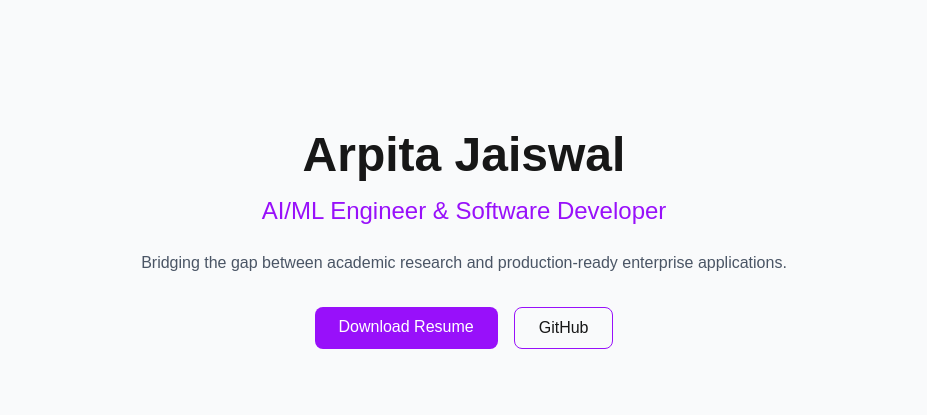
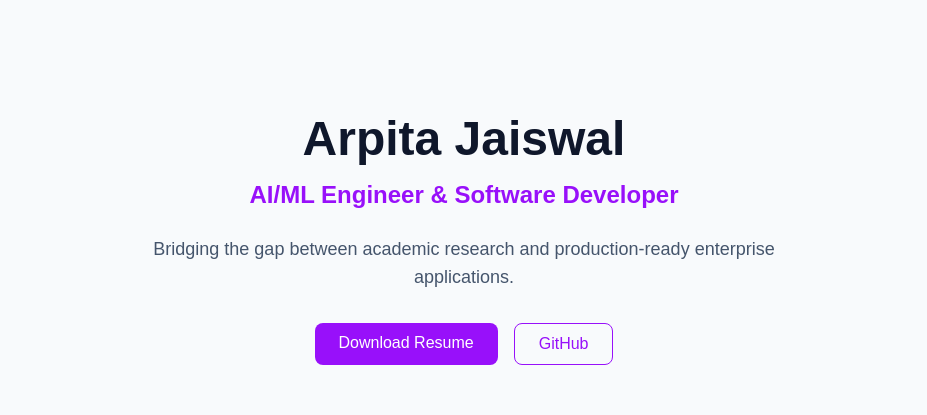
Before and after one commit to imarpitajaiswal/arpita-portfolio, a Next.js app: page / in a window 1280 px wide. Shown: the top 415 px of the page, without its empty margins (176-1103 px from the left). Built offline with nearby package versions, Linux system fonts and the light colour scheme.

Commit message:
fix: adjust color palette for better readability

```diff
--- a/app/components/Hero.tsx
+++ b/app/components/Hero.tsx
@@ -1,14 +1,18 @@
 export default function Hero() {
   return (
     <section className="flex flex-col items-center justify-center min-h-[60vh] text-center px-4">
-      <h1 className="text-5xl font-bold mb-4">Arpita Jaiswal</h1>
-      <h2 className="text-2xl text-purple-600 mb-6">AI/ML Engineer & Software Developer</h2>
-      <p className="max-w-2xl text-gray-600 mb-8">
+      {/* Use text-slate-900 for headings for better contrast */}
+      <h1 className="text-5xl font-bold mb-4 text-slate-900">Arpita Jaiswal</h1>
+      <h2 className="text-2xl text-purple-600 mb-6 font-semibold">AI/ML Engineer & Software Developer</h2>
+
+      {/* Use text-slate-600 for body text */}
+      <p className="max-w-2xl text-slate-600 mb-8 text-lg">
         Bridging the gap between academic research and production-ready enterprise applications.
       </p>
+
       <div className="flex gap-4">
         <a href="/resume.pdf" className="bg-purple-600 text-white px-6 py-2 rounded-lg hover:bg-purple-700 transition">Download Resume</a>
-        <a href="https://github.com/imarpitajaiswal" className="border border-purple-600 px-6 py-2 rounded-lg hover:bg-purple-50 transition">GitHub</a>
+        <a href="https://github.com/imarpitajaiswal" className="border border-purple-600 text-purple-600 px-6 py-2 rounded-lg hover:bg-purple-50 transition">GitHub</a>
       </div>
     </section>
   );
--- a/app/page.tsx
+++ b/app/page.tsx
@@ -1,22 +1,26 @@
 import Hero from "./components/Hero";
 import ProjectCard from "./components/ProjectCard";
+import Footer from "./components/Footer";
 import { projects } from "../data/projects";
 
 export default function Home() {
   return (
-    <main className="min-h-screen bg-gray-50 pb-20">
+    // bg-slate-50 provides a professional, clean, off-white background
+    // text-slate-900 ensures all text is clearly readable
+    <main className="min-h-screen bg-slate-50 text-slate-900 pb-20">
       <Hero />
 
       <section className="max-w-4xl mx-auto px-4 mt-12">
-        <h2 className="text-3xl font-bold mb-8 text-center text-gray-900">Featured Projects</h2>
+        <h2 className="text-3xl font-bold mb-8 text-center">Featured Projects</h2>
 
-        {/* This grid will automatically show your projects */}
         <div className="grid md:grid-cols-2 gap-6">
           {projects.map((project, index) => (
             <ProjectCard key={index} project={project} />
           ))}
         </div>
       </section>
+
+      <Footer />
     </main>
   );
 }
```
